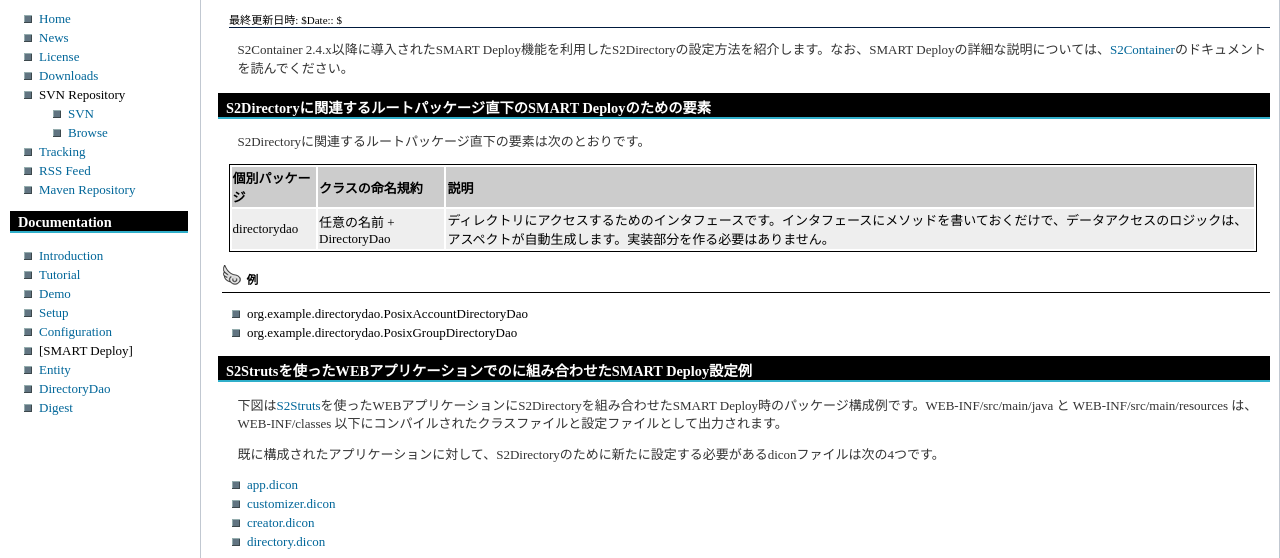
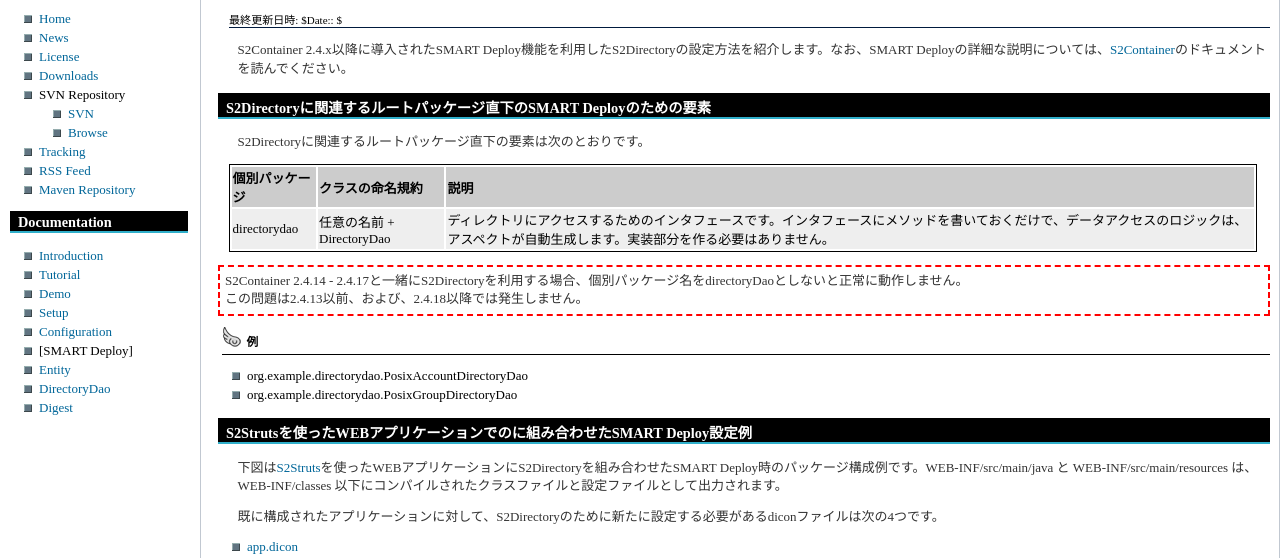
Before and after one commit to seasarorg/s2directory-www, a plain HTML site: page ja/documentation/smart_deploy.html in a window 1280 px wide. Shown: the part 242-800 px from the top of the page. Drawn offline with Linux system fonts and the light colour scheme.

Commit message:
S2Container 2.4.14 - 2.4.17と一緒にS2Directoryを利用する場合の注意事項を追加
git-svn-id: https://www.seasar.org/svn/sandbox/s2directory/trunk/www@129 d4ad07e3-2afd-0310-aea9-bd47cc606c58

```diff
--- a/ja/documentation/smart_deploy.html
+++ b/ja/documentation/smart_deploy.html
@@ -110,8 +110,12 @@
 			<td>任意の名前 + DirectoryDao</td>
 			<td>ディレクトリにアクセスするためのインタフェースです。インタフェースにメソッドを書いておくだけで、データアクセスのロジックは、アスペクトが自動生成します。実装部分を作る必要はありません。</td>
 		</tr>
+	</table>
 
-	</table>
+	<div class="notice">
+		<p>S2Container 2.4.14 - 2.4.17と一緒にS2Directoryを利用する場合、個別パッケージ名をdirectoryDaoとしないと正常に動作しません。<br />
+		この問題は2.4.13以前、および、2.4.18以降では発生しません。</p>
+	</div>
 
 	<h3>例</h3>
 	<ul><li>org.example.directorydao.PosixAccountDirectoryDao</li>
--- a/theme/layout.css
+++ b/theme/layout.css
@@ -106,6 +106,14 @@
 	margin-bottom: 10px;
 }
 
+#article .notice {
+	border: 2px dashed red;
+}
+	#article .notice p {
+		margin: 5px;
+		color: #333333;
+	}
+
 #footer {
 	clear: both;
 	width: 100%;
```
